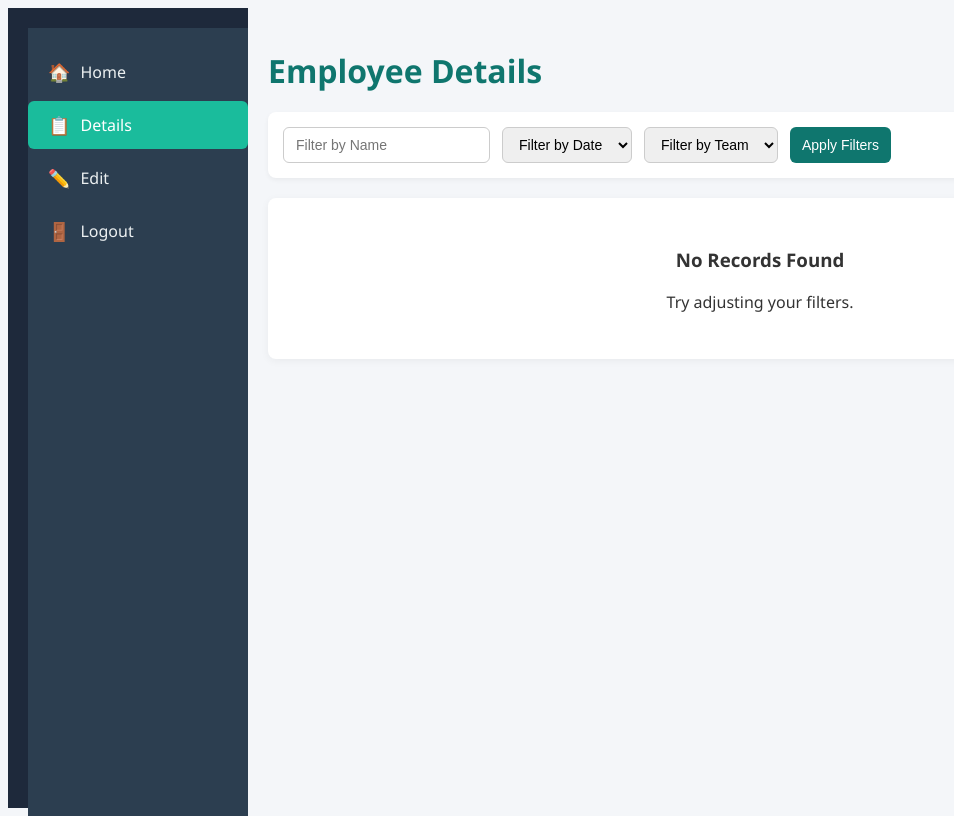
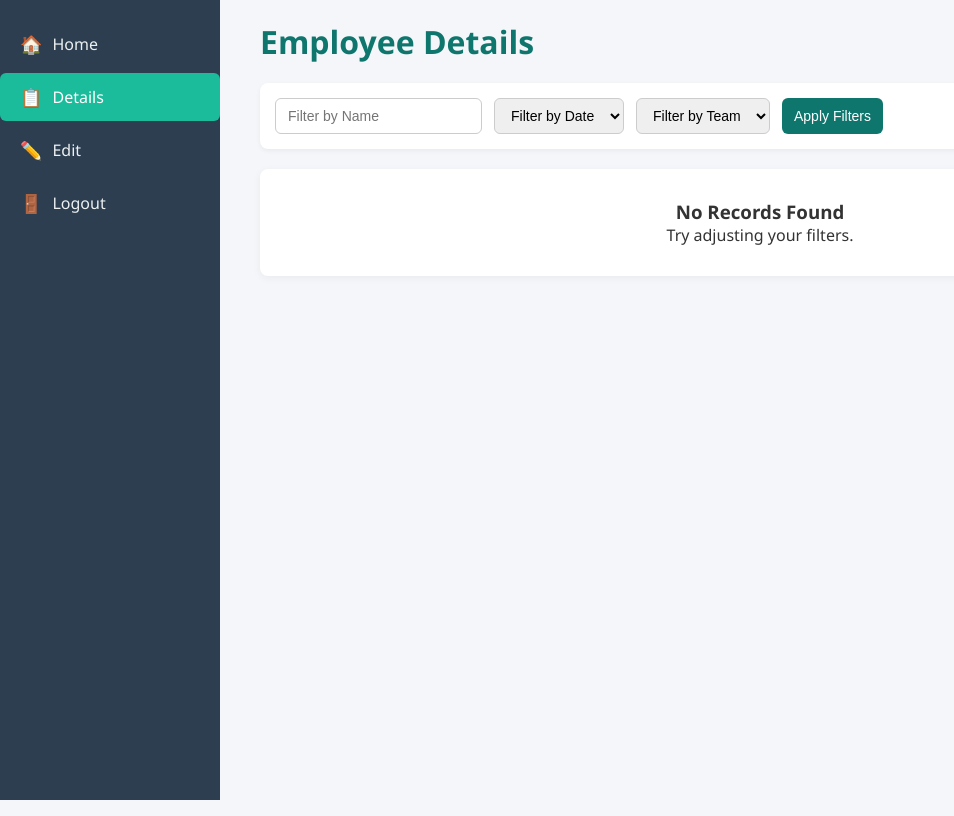
Before and after one commit to davidayman11/mogmaa, a PHP site: page /detail.php in a window 1280 px wide. Shown: the whole page, without its empty margins (0-954 px from the left). Run offline with PHP 8.4, Linux system fonts and the light colour scheme; data that the repository does not hold is empty.

Commit message:
Update detail.php

```diff
--- a/detail.php
+++ b/detail.php
@@ -45,7 +45,11 @@ while ($row = $result->fetch_assoc()) {
 <meta charset="utf-8">
 <title>Employee Details</title>
 <style>
-*
+* {
+    box-sizing: border-box;
+    margin: 0;
+    padding: 0;
+}
 body {
     font-family: "Segoe UI", Arial, sans-serif;
     background: #f4f6f9;
@@ -55,22 +59,6 @@ body {
     display: grid;
     grid-template-columns: 240px 1fr;
     min-height: 100vh;
-}
-.sidebar {
-    background: #1e293b;
-    color: #fff;
-    padding: 20px;
-}
-.sidebar a {
-    color: #e2e8f0;
-    display: block;
-    padding: 10px 0;
-    text-decoration: none;
-    border-radius: 4px;
-    transition: background 0.2s;
-}
-.sidebar a:hover {
-    background: rgba(255,255,255,0.1);
 }
 .main-content {
     padding: 20px;
```
